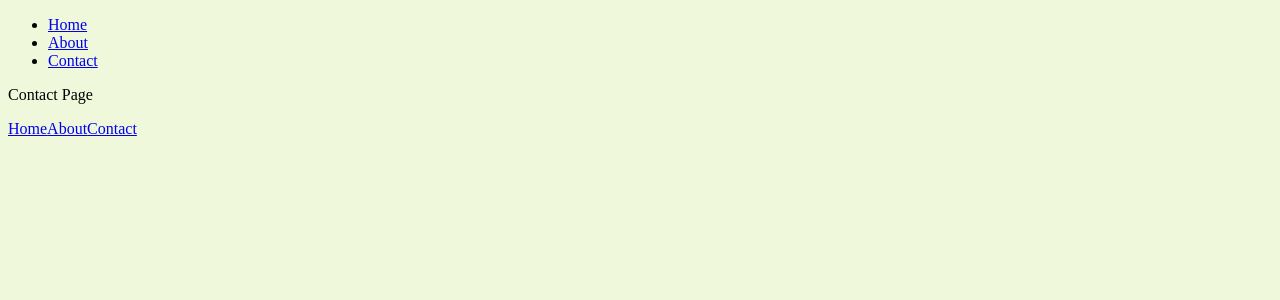
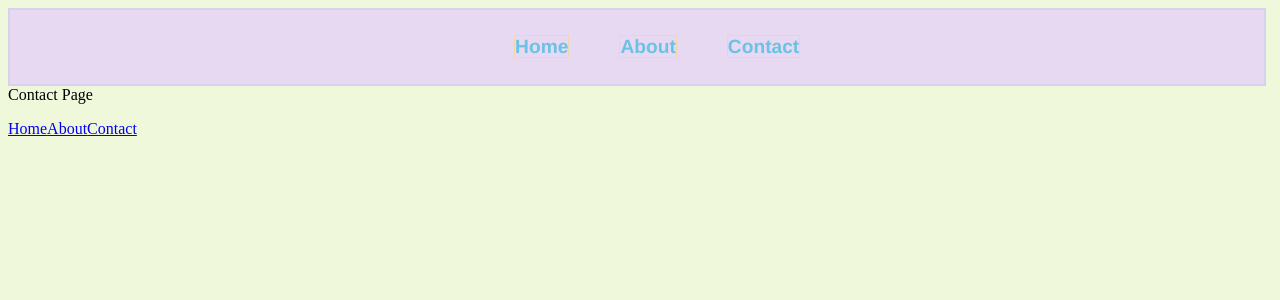
Before and after one commit to leahase/react, a React (Vite) app: page /contact in a window 1280 px wide. Shown: the top 300 px of the page. Built offline with nearby package versions, Linux system fonts and the light colour scheme.

Commit message:
navbar css

```diff
--- a/src/Navbar.jsx
+++ b/src/Navbar.jsx
@@ -1,12 +1,12 @@
 import {Link} from "react-router-dom";
 
 function Navbar(){
-    return <div>
+    return <div className="nav-container">
         <nav>
             <ul>
-                <li><Link to="/" >Home</Link></li>
-                <li><Link to="/about">About</Link></li>
-                <li><Link to="/contact">Contact</Link></li>
+                <li><Link to="/" className="nav-link">Home</Link></li>
+                <li><Link to="/about" className="nav-link">About</Link></li>
+                <li><Link to="/contact" className="nav-link">Contact</Link></li>
             </ul>
         </nav>
     </div>
--- a/src/index.css
+++ b/src/index.css
@@ -47,3 +47,37 @@ body {
   text-align: center;
   gap: 20px;
 }
+/* navbar */
+
+nav{
+  display: flex;
+  align-items: center;
+  justify-content: center;
+  height: 100%;
+  width: 98vw;
+  border: 2px solid rgb(202, 202, 244);
+  background-color: rgb(229, 210, 247);
+  opacity: 0.8;
+}
+nav ul {
+  display: flex;
+}
+nav ul li {
+  list-style-type: none;
+  padding: 10px;
+  margin: 0 15px;
+  color:rgb(28, 2, 54);
+  text-decoration: none;
+}
+.nav-link {
+  color:rgb(74, 181, 234);
+  text-decoration: none;
+  font-family: 'Franklin Gothic Medium', 'Arial Narrow', Arial, sans-serif;
+  font-size: 1.2em;
+  font-weight: bold;
+  cursor: pointer;
+  border: 1px solid rgb(239, 209, 164);
+}
+.nav-link:hover{
+  color:rgb(33, 65, 81);
+}
```
